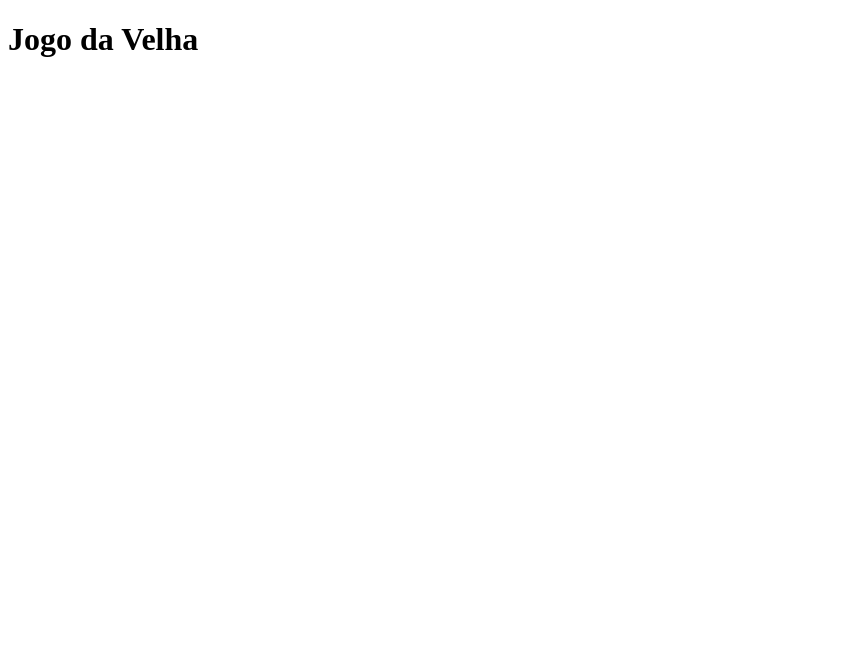
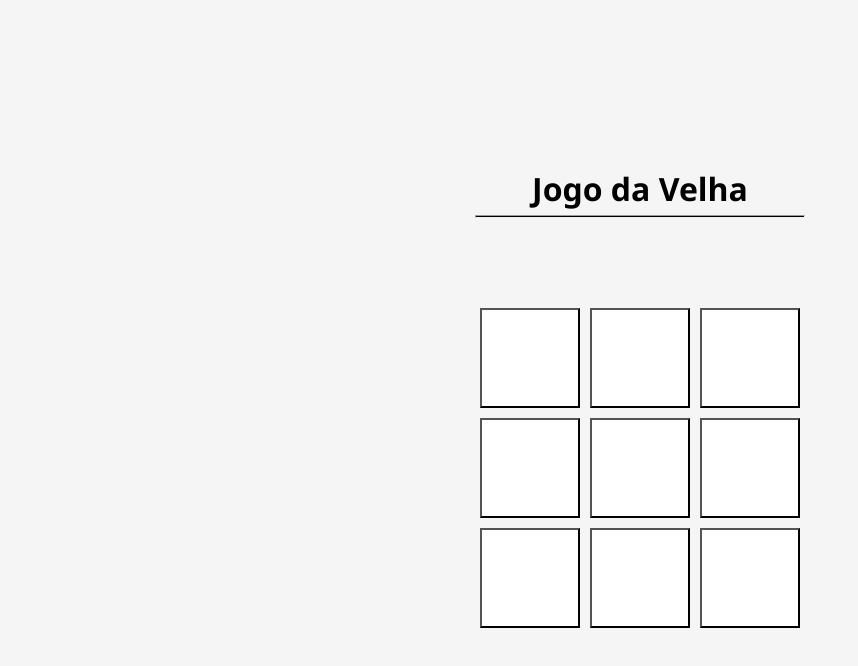
Before and after one commit to WesleySv19/jogo-da-velha-javascript, a plain HTML site: page index.html in a window 1280 px wide. Shown: the whole page, without its empty margins (0-858 px from the left). Drawn offline with Linux system fonts and the light colour scheme.

Commit message:
html and css

```diff
--- a/css/style.css
+++ b/css/style.css
@@ -0,0 +1,51 @@
+* {
+    margin: 0;
+    padding: 0;
+    box-sizing: border-box;
+    font-family: 'Segoe UI', Tahoma, Geneva, Verdana, sans-serif;
+}
+
+h1 {
+    text-align: center;
+}
+
+body {
+    height: 100vh;
+    display: flex;
+    align-items: center;
+    justify-content: center;
+    background-color: #f5f5f5;
+}
+
+header {
+    display: flex;
+    justify-content: center;
+}
+
+main {
+    display: flex;
+    flex-direction: column;
+    justify-content: center;
+    gap: 5px;
+}
+
+hr {
+    font-weight: bold;
+    height: 3px;
+    background-color: #000;
+    margin-bottom: 5rem;
+}
+
+.game {
+    display: grid;
+    grid-template-columns: 1fr 1fr 1fr;
+}
+
+.game button {
+    width: 100px;
+    height: 100px;
+    margin: 5px;
+    cursor: pointer;
+    font-size: 50px;
+    background-color: #fff;
+}
--- a/index.html
+++ b/index.html
@@ -3,9 +3,26 @@
     <head>
         <meta charset="UTF-8">
         <meta name="viewport" content="width=device-width, initial-scale=1.0">
-        <title>Document</title>
+        <title>Jogo-da-velha</title>
+        <link rel="stylesheet" href="css/style.css">
     </head>
     <body>
-        <h1>Jogo da Velha</h1>
+        <main>
+            <h1>Jogo da Velha</h1>
+            <hr />
+            <div class="game">
+                <button data-i="1"></button>
+                <button data-i="2"></button>
+                <button data-i="3"></button>
+                <button data-i="4"></button>
+                <button data-i="5"></button>
+                <button data-i="6"></button>
+                <button data-i="7"></button>
+                <button data-i="8"></button>
+                <button data-i="9"></button>
+                <h2 class="currentPlayer"></h2>
+            </div>
+        </main>
+        <script src="js/script.js"></script>
     </body>
 </html>
```
